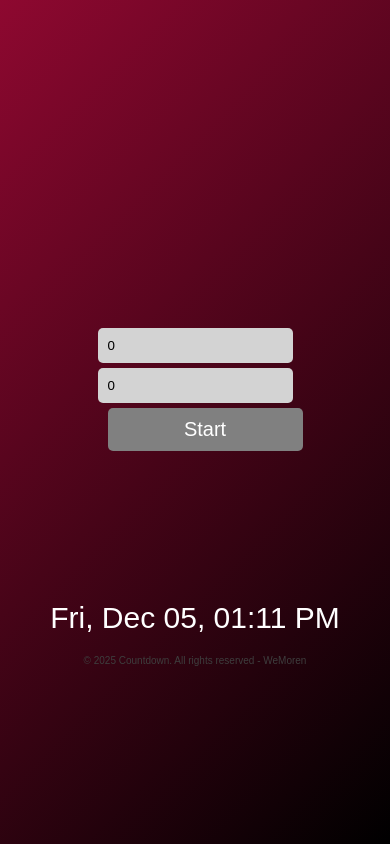
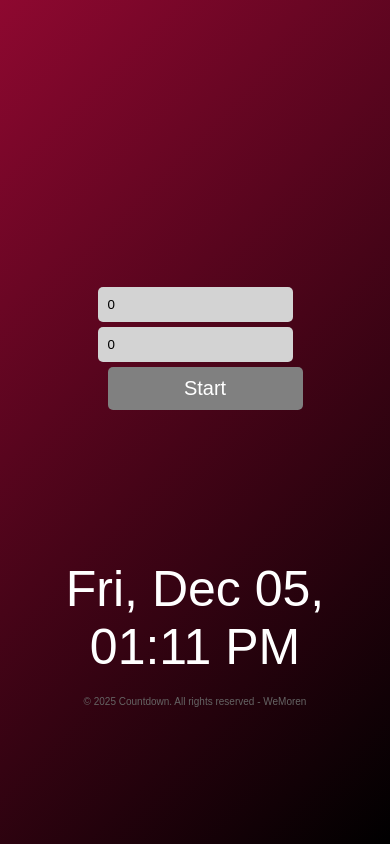
Before and after one commit to WeMoren/CountdownTimer, a React (Vite) app: page / in a window 390 px wide. Built offline with nearby package versions, Linux system fonts and the light colour scheme.

Commit message:
added keyboard shortcut

```diff
--- a/src/Components/Clock.css
+++ b/src/Components/Clock.css
@@ -1,14 +1,15 @@
-.weblink {
-  margin-top: 20px;
+.clock {
+  font-size: 45px;
 }
 
 @media (max-width: 700px) {
   .clock {
-    font-size: 30px;
+    font-size: 50px;
   }
 }
 
 .weblink {
-  color: #3e3e3e;
+  margin-top: 20px;
+  color: #656464;
   font-size: 10px;
 }
--- a/src/Components/Clock.jsx
+++ b/src/Components/Clock.jsx
@@ -27,7 +27,7 @@ const Clock = () => {
     //clean up
     return () => clearInterval(clockInterval);
   });
-  const repoUrl = "https://www.github.com/WeMoren/CountdownTimer";
+
   return (
     <div>
       <p className="clock">{liveTime}</p>
--- a/src/Components/CountdownTimer.jsx
+++ b/src/Components/CountdownTimer.jsx
@@ -7,6 +7,7 @@ const CountdownTimer = () => {
   const [timeLeft, setTimeLeft] = useState(0);
   const [isRunning, setIsRunning] = useState(false);
   const [showInput, setShowInput] = useState(true);
+  const [initialTime, setInitialTime] = useState(0);
   const timerRef = useRef(null);
 
   // UseEffect to handle countdown
@@ -62,12 +63,26 @@ const CountdownTimer = () => {
 
       // Enter(start)
       if (key === "enter") {
-        setIsRunning(handleStart);
+        handleStart();
       }
 
       // Space toggles Start/Pause
-      if (key === "") {
+      if (key === " ") {
         setIsRunning((prev) => !prev);
+      }
+
+      // Arrow up add 1 minute
+      if (key === "arrowup") {
+        setMinutes((m) => Number(m) + 1);
+        setInitialTime((t) => t + 60);
+        setTimeLeft((t) => t + 60);
+      }
+
+      // Arrow down subtr 1 minute
+      if (key === "arrowdown") {
+        setMinutes((m) => Math.max(0, Number(m) - 1));
+        setInitialTime((t) => Math.max(0, t - 60));
+        setTimeLeft((t) => Math.max(0, t - 60));
       }
     };
     window.addEventListener("keydown", handleKey);
```
